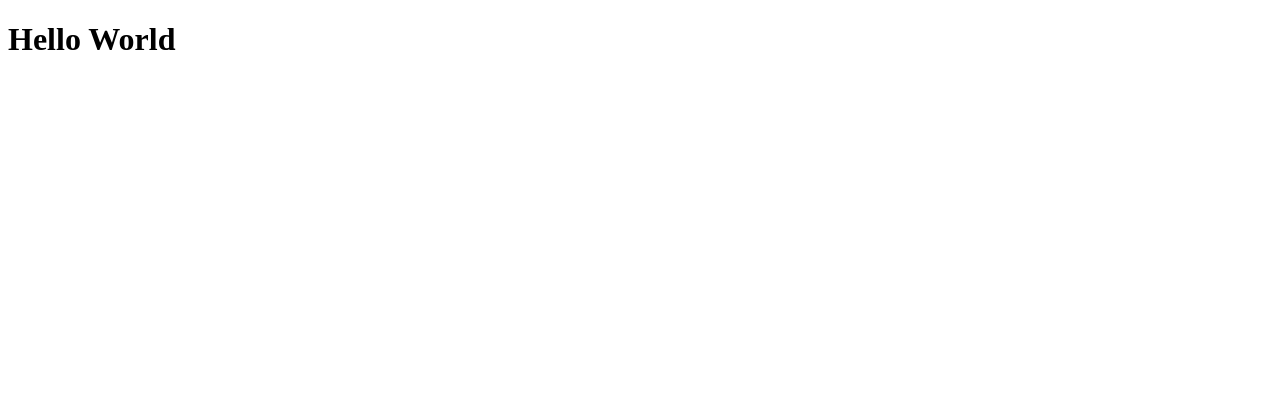
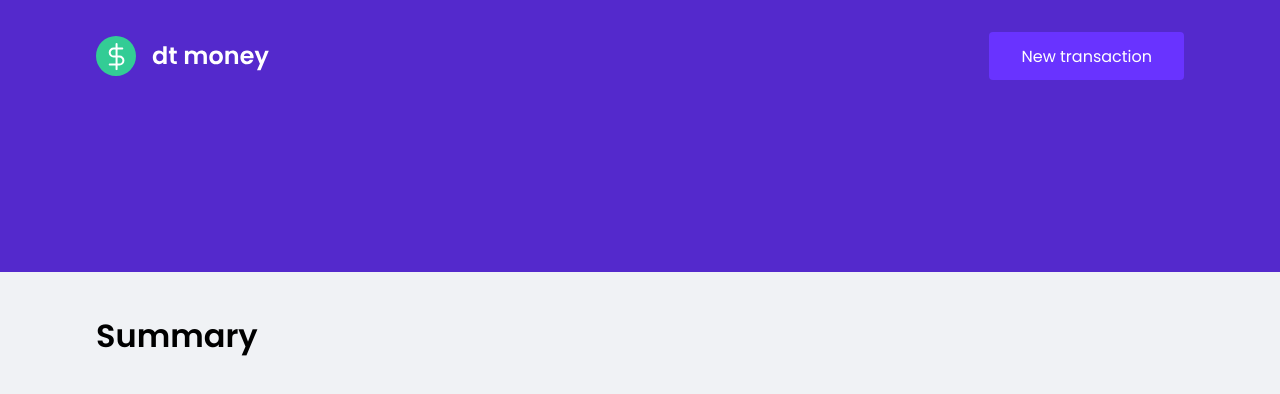
Before and after one commit to rick-schultz/04-ignite-reactjs-dtmoney, a React (Create React App) app: page / in a window 1280 px wide. Shown: the top 394 px of the page. Built offline with nearby package versions, Linux system fonts and the light colour scheme.

Commit message:
Global styles, header and Dashboard

```diff
--- a/package.json
+++ b/package.json
@@ -6,6 +6,7 @@
     "react": "^17.0.2",
     "react-dom": "^17.0.2",
     "react-scripts": "4.0.3",
+    "styled-components": "^5.3.1",
     "web-vitals": "^1.0.1"
   },
   "devDependencies": {
@@ -16,6 +17,7 @@
     "@types/node": "^12.0.0",
     "@types/react": "^17.0.0",
     "@types/react-dom": "^17.0.0",
+    "@types/styled-components": "^5.1.14",
     "typescript": "^4.1.2"
   },
   "scripts": {
--- a/public/index.html
+++ b/public/index.html
@@ -1,9 +1,16 @@
 <!DOCTYPE html>
 <html lang="en">
   <head>
+    <link rel="preconnect" href="https://fonts.googleapis.com" />
+    <link rel="preconnect" href="https://fonts.gstatic.com" crossorigin />
     <meta charset="utf-8" />
     <meta name="viewport" content="width=device-width, initial-scale=1" />
+    <link rel="shortcut icon" href="favicon.png" type="image/png" />
     <title>dtmoney</title>
+    <link
+      href="https://fonts.googleapis.com/css2?family=Poppins:wght@400;600&display=swap"
+      rel="stylesheet"
+    />
   </head>
   <body>
     <noscript>You need to enable JavaScript to run this app.</noscript>
--- a/src/App.tsx
+++ b/src/App.tsx
@@ -1,7 +1,13 @@
+import { Dashboard } from "./components/Dashboard";
+import { Header } from "./components/Header";
+import { GlobalStyle } from "./styles/global";
+
 export function App() {
   return (
-    <div className="App">
-      <h1>Hello World</h1>
-    </div>
+    <>
+      <Header/>
+      <Dashboard />
+      <GlobalStyle/>
+    </>
   );
 }
--- /dev/null
+++ b/src/components/Dashboard/index.tsx
@@ -0,0 +1,10 @@
+import { Summary } from "../Summary";
+import { Container } from "./styles";
+
+export function Dashboard() {
+  return (
+    <Container>
+      <Summary/>
+    </Container>
+  )
+}
--- /dev/null
+++ b/src/components/Dashboard/styles.ts
@@ -0,0 +1,7 @@
+import styled from "styled-components";
+
+export const Container = styled.main`
+  max-width: 1120px;
+  margin: 0 auto;
+  padding: 2.5rem 1rem;
+`;
--- /dev/null
+++ b/src/components/Header/index.tsx
@@ -0,0 +1,15 @@
+import logoImg from '../../assets/logo.svg'
+import { Container, Content } from './styles'
+
+export function Header() {
+  return (
+    <Container>
+      <Content>
+        <img src={logoImg} alt="dtmoney" />
+        <button type="button">
+          New transaction
+        </button>
+      </Content>
+    </Container>
+  )
+}
--- /dev/null
+++ b/src/components/Header/styles.ts
@@ -0,0 +1,31 @@
+import styled from "styled-components";
+
+export const Container = styled.header`
+  background: var(--blue);
+`;
+
+export const Content = styled.div`
+  max-width: 1120px;
+  margin: 0 auto;
+
+  padding: 2rem 1rem 12rem;
+  display: flex;
+  align-items: center;
+  justify-content: space-between;
+
+  button {
+    font-size: 1rem;
+    color: #FFFFFF;
+    background: var(--blue-light);
+    border: 0;
+    padding: 0 2rem;
+    border-radius:0.25rem;
+    height: 3rem;
+
+    transition: filter 0.2s;
+
+    &:hover {
+      filter: brightness(0.9)
+    }
+  }
+`;
--- /dev/null
+++ b/src/components/Summary/index.tsx
@@ -0,0 +1,7 @@
+export function Summary() {
+  return (
+    <div>
+      <h1>Summary</h1>
+    </div>
+  )
+}
--- /dev/null
+++ b/src/components/Summary/styles.ts
@@ -0,0 +1,3 @@
+import styled from "styled-components";
+
+export const Container = styled.div``;
--- /dev/null
+++ b/src/styles/global.ts
@@ -0,0 +1,57 @@
+import { createGlobalStyle } from "styled-components";
+
+export const GlobalStyle = createGlobalStyle`
+:root {
+  --red: #E52E4D;
+  --blue: #5429CC;
+
+  --blue-light: #6933FF;
+
+  --text-title: #363F5F;
+  --text-body: #969CB3;
+
+  --background: #F0F2F5;
+  --shape: #FFFFFF;
+}
+  * {
+    margin: 0;
+    padding: 0;
+    box-sizing: border-box;
+  }
+
+  //font-size: 16px (Desktop)
+  html {
+    @media (max-width: 1080px) {
+      font-size: 93.75%; //15px
+    }
+
+    @media (max-width: 720px) {
+      font-size: 87.5%; //14px
+    }
+  }
+
+  //REM = 1rem = 16px
+
+  body {
+    background: var(--background);
+    -webkit-font-smoothing: antialiased;
+  }
+
+  body, input, textarea, button {
+    font-family: 'Poppins', sans-serif;
+    font-weight: 400;
+  }
+
+  h1, h2, h3, h4, h5, h6, strong {
+    font-weight: 600;
+  }
+
+  button {
+    cursor: pointer;
+  }
+
+  [disabled] {
+    opacity: 0.6;
+    cursor: not-allowed;
+  }
+`
```
Also changed, not shown: 2 other files (tests, documents, lock files or other folders).
